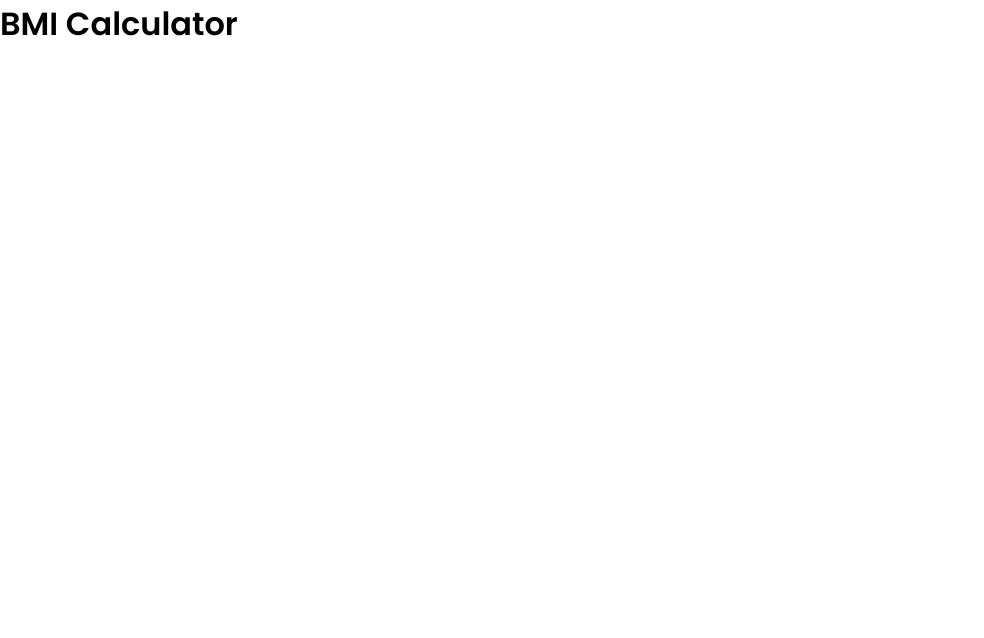
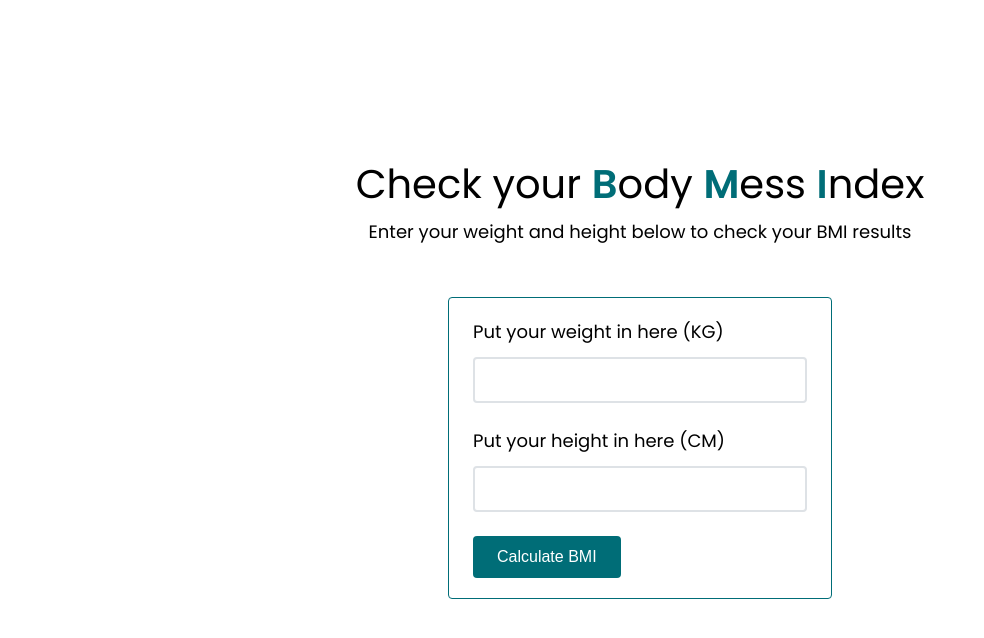
Before and after one commit to erwinnp/bmi-calc-skilvul, a plain HTML site: page index.html in a window 1280 px wide. Shown: the whole page, without its empty margins (0-984 px from the left). Drawn offline with Linux system fonts and the light colour scheme.

Commit message:
create bmi calculator interface

```diff
--- a/index.html
+++ b/index.html
@@ -8,7 +8,23 @@
   </head>
   <body>
     <main>
-      <h1>BMI Calculator</h1>
+      <h1 class="title">
+        Check your <span>B</span>ody <span>M</span>ess <span>I</span>ndex
+      </h1>
+      <p class="subtitle">
+        Enter your weight and height below to check your BMI results
+      </p>
+      <form class="form__field">
+        <div class="weight__field">
+          <label for="weight">Put your weight in here (KG)</label>
+          <input type="number" name="weight" />
+        </div>
+        <div class="height__field">
+          <label for="height">Put your height in here (CM)</label>
+          <input type="number" name="height" />
+        </div>
+        <button type="submit">Calculate BMI</button>
+      </form>
     </main>
 
     <!-- Javascript File -->
--- a/styles.css
+++ b/styles.css
@@ -9,3 +9,74 @@
 body {
   font-family: "Poppins", sans-serif;
 }
+
+main {
+  height: 100vh;
+  width: 100%;
+  display: flex;
+  flex-direction: column;
+  justify-content: center;
+  align-items: center;
+  gap: 4px;
+}
+
+.title {
+  font-size: 40px;
+  font-weight: 400;
+}
+
+.title > span {
+  font-weight: 600;
+  color: #006d77;
+}
+
+.subtitle {
+  font-size: 18px;
+}
+
+.form__field {
+  width: 30%;
+  display: flex;
+  flex-direction: column;
+  align-items: flex-start;
+  margin: 48px 0;
+  gap: 24px;
+  border: 1.2px solid #006d77;
+  padding: 20px 24px;
+  border-radius: 4px;
+}
+
+.weight__field,
+.height__field {
+  width: 100%;
+  display: flex;
+  flex-direction: column;
+  gap: 12px;
+}
+
+label {
+  font-size: 18px;
+}
+
+input {
+  width: 100%;
+  border-radius: 4px;
+  border: 2px solid #dee2e6;
+  padding: 12px 8px;
+  font-size: 16px;
+}
+
+button {
+  cursor: pointer;
+  border: none;
+  background-color: #006d77;
+  color: #fff;
+  font-size: 16px;
+  padding: 12px 24px;
+  border-radius: 4px;
+}
+
+button:hover {
+  scale: 1.02;
+  transition: 0.4s;
+}
```
